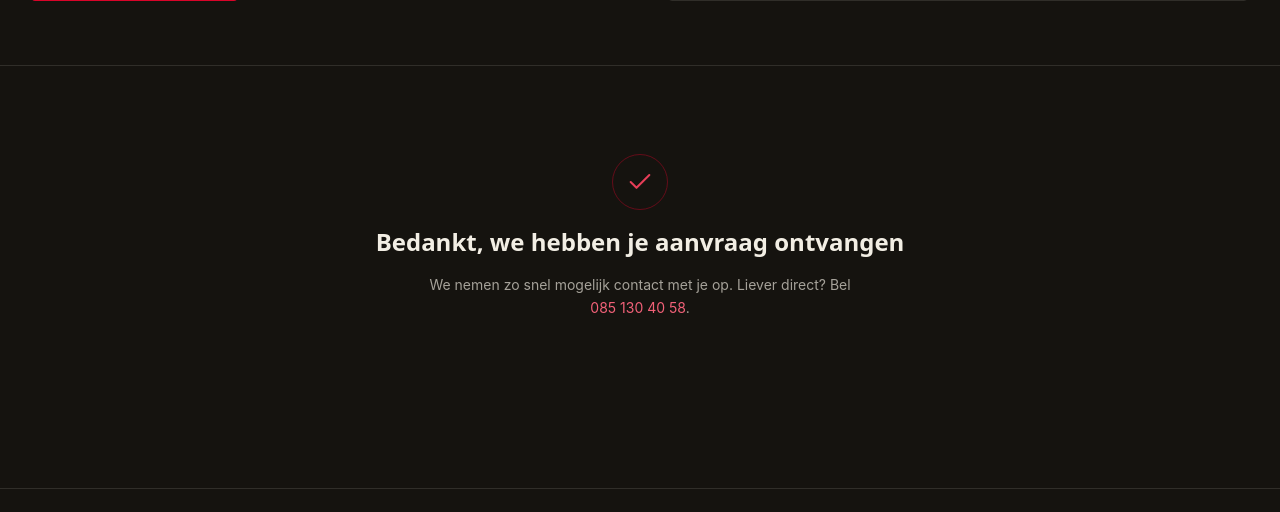
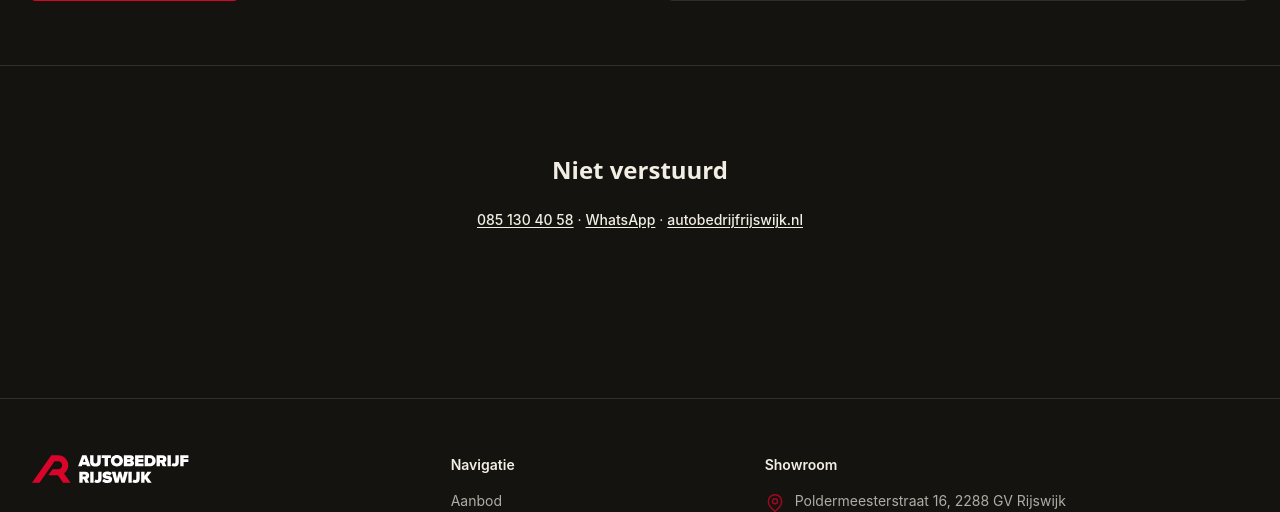
Before and after one commit to safouane070/garagesite, a Laravel app: page /contact in a window 1280 px wide. Shown: the part 1213-1725 px from the top of the page. Run offline with Laravel 12, Linux system fonts and the light colour scheme; a user stored in the database is signed in; data comes from the database, SQL or seed files in the repository; style sheets or scripts are compiled from the project's sources.

Commit message:
Demo: formulier zegt vóór en na versturen eerlijk dat aanvragen niet aankomen, met bel/WhatsApp/officiële site

```diff
--- a/app/Http/Controllers/LeadController.php
+++ b/app/Http/Controllers/LeadController.php
@@ -15,10 +15,10 @@ class LeadController extends Controller
 {
     public function store(StoreLeadRequest $request): RedirectResponse
     {
-        // Portfolio-demo: geen persoonsgegevens opslaan of (naar de logs) mailen.
-        // Wel de normale bevestiging tonen.
+        // Portfolio-demo: geen persoonsgegevens opslaan of (naar de logs) mailen, en dus ook
+        // géén "ontvangen" tonen: het formulier zegt eerlijk dat het niet aankomt.
         if (config('brand.demo')) {
-            return back()->with('lead_sent', true)->withFragment('contact');
+            return back()->with('lead_demo', true)->withFragment('contact');
         }
 
         $data = $request->safe()->only([
--- a/resources/views/components/lead-form.blade.php
+++ b/resources/views/components/lead-form.blade.php
@@ -19,7 +19,20 @@
 <section id="contact" {{ $attributes->merge(['class' => 'scroll-mt-28']) }}>
     {{-- Geen kader om het formulier: de velden zelf zijn al omlijnd. --}}
     <div>
-        @if (session('lead_sent'))
+        @php
+            // Demo zonder balk lijkt de echte zaak: zeg vóór én na het versturen dat het niet aankomt.
+            $demoNote = config('brand.demo') ? 'Aanvragen via dit formulier komen niet aan: dit is een voorbeeldwebsite. Bel of app Autobedrijf Rijswijk, of ga naar de officiële site.' : null;
+            $reachDealer = '<a href="tel:' . e(config('brand.contact.phone_href')) . '" class="font-medium text-cream underline underline-offset-2 hover:text-brass-300">' . e(config('brand.contact.phone')) . '</a> · '
+                . '<a href="https://wa.me/' . e(preg_replace('/\D/', '', (string) config('brand.contact.whatsapp'))) . '" target="_blank" rel="noopener" class="font-medium text-cream underline underline-offset-2 hover:text-brass-300">WhatsApp</a> · '
+                . '<a href="https://autobedrijfrijswijk.nl" class="font-medium text-cream underline underline-offset-2 hover:text-brass-300">autobedrijfrijswijk.nl</a>';
+        @endphp
+        @if (session('lead_demo'))
+            <div class="flex flex-col items-center gap-3 py-8 text-center" role="status">
+                <h2 class="font-display text-2xl font-bold text-cream">Niet verstuurd</h2>
+                <p class="max-w-md text-sm leading-relaxed text-cream/75">{{ $demoNote }}</p>
+                <p class="text-sm">{!! $reachDealer !!}</p>
+            </div>
+        @elseif (session('lead_sent'))
             {{-- Bevestiging na verzenden --}}
             <div class="flex flex-col items-center gap-4 py-8 text-center" role="status">
                 <span class="flex h-14 w-14 items-center justify-center rounded-full border border-brass-500/40 text-brass-400">
@@ -36,6 +49,14 @@
                 <h2 class="font-display text-2xl font-bold text-cream">{{ $title }}</h2>
                 <p class="mt-2 text-sm leading-relaxed text-cream/65">{{ $intro }}</p>
             </div>
+
+            @if ($demoNote)
+                {{-- Vóór het invullen, niet pas erna: niemand hoort tijd te verliezen aan een formulier dat niet aankomt. --}}
+                <div class="mb-6 rounded-[4px] border border-brass-500/40 bg-brass-500/[0.08] p-4 text-sm leading-relaxed text-cream/85" role="note">
+                    <p>{{ $demoNote }}</p>
+                    <p class="mt-1.5">{!! $reachDealer !!}</p>
+                </div>
+            @endif
 
             @if ($errors->any())
                 <div class="mb-6 rounded-[4px] border border-rose-500/30 bg-rose-500/10 p-4">
```
Also changed, not shown: tests/Feature/LeadTest.php (+32 -1 lines).
